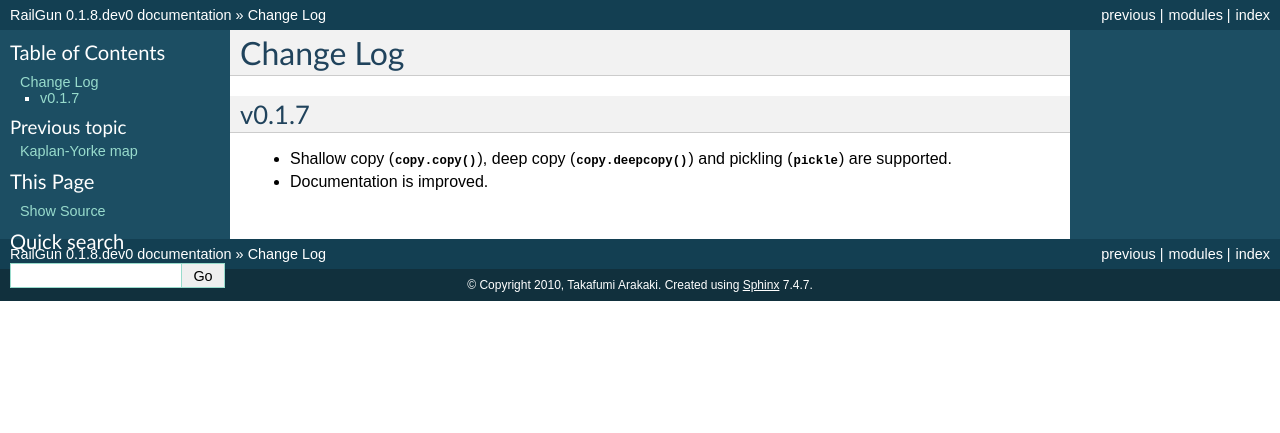
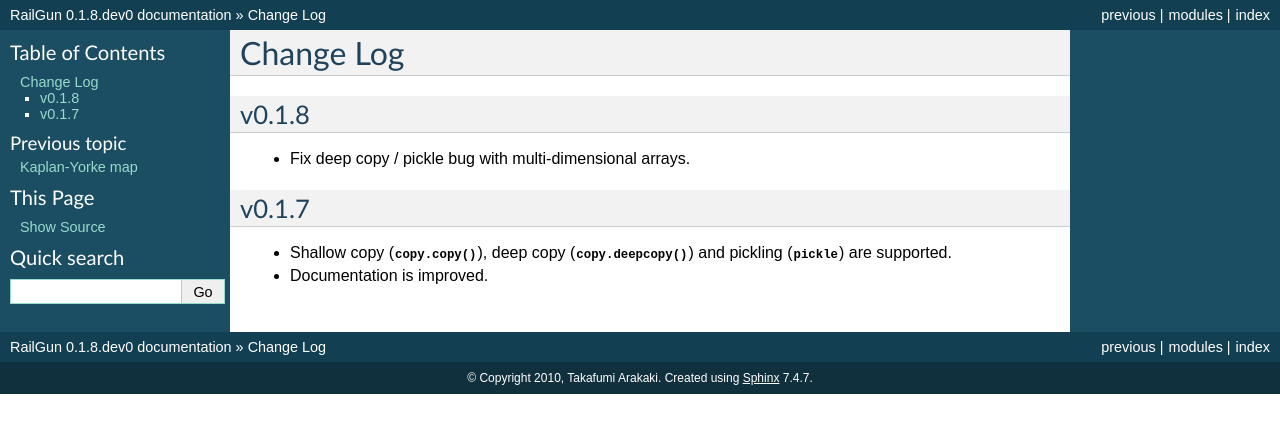
Before and after one commit to tkf/railgun, a Sphinx documentation site: the page built from doc/source/changelog.rst, in a window 1280 px wide. Shown: the top 433 px of the page. Built offline with Sphinx 7.4.7, drawn with Linux system fonts in a browser that asks for light colours; formulas are drawn with MathJax 3.

Commit message:
Update change log

```diff
--- a/doc/source/changelog.rst
+++ b/doc/source/changelog.rst
@@ -1,5 +1,10 @@
 Change Log
 ==========
+
+v0.1.8
+------
+
+- Fix deep copy / pickle bug with multi-dimensional arrays.
 
 v0.1.7
 ------
```
